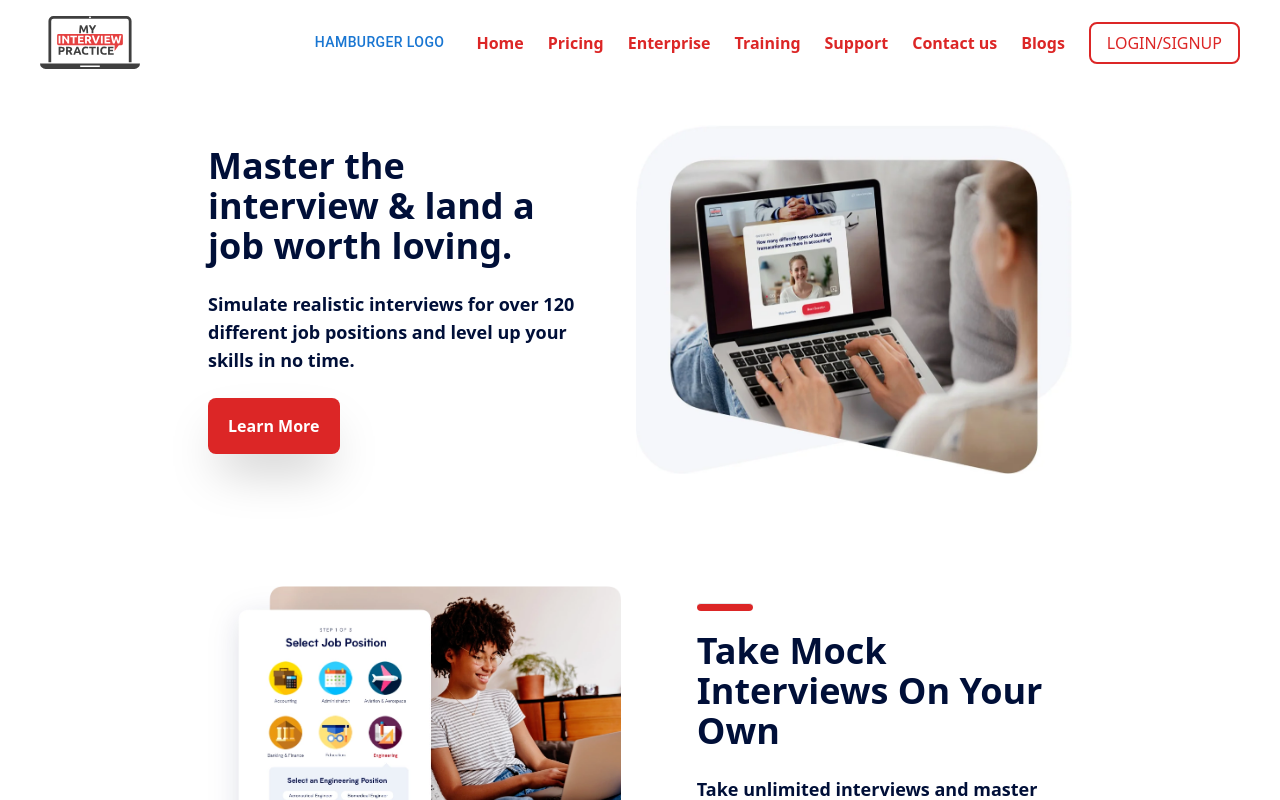
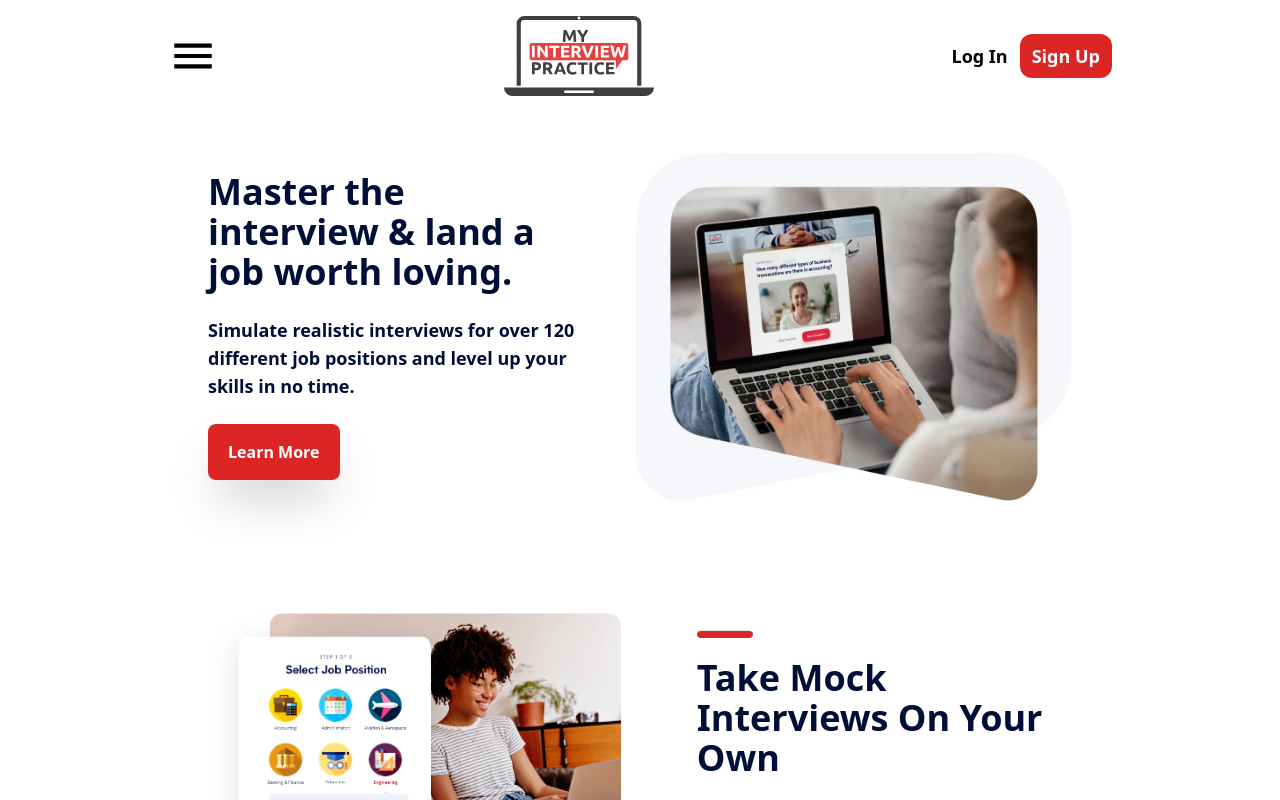
Before and after one commit to alminAl/my-interview-point, a React (Create React App) app: page / in a window 1280 px wide. Shown: the top 800 px of the page. Built offline with nearby package versions, Linux system fonts and the light colour scheme.

Commit message:
navbar design update

```diff
--- a/src/components/Shared/Navbar.jsx
+++ b/src/components/Shared/Navbar.jsx
@@ -1,125 +1,33 @@
-import React, { useState } from "react";
+import React, { useEffect, useState } from "react";
 // import { Avatar, MenuItem } from "@mui/material";
 import { Link } from "react-router-dom";
 // import shallow from "zustand/shallow";
 import logo from "../../assets/icons/logo.svg";
-import { useAuthContext } from "../../hooks/useAuthContext";
-import SideNavBar from "../../pages/playground/SideNavBarPlayGround";
-// import { useLogout } from "../../hooks/useLogout";
-// import useProfileStore from "../../store/useProfileStore";
+
+import Sidebar from "./Sidebar";
+
 
 const Navbar = () => {
-  // const { logout } = useLogout();
-  const { user } = useAuthContext();
-  // glabal storage
-  // const [userProfile] = useProfileStore(
-  //   (state) => [state.userProfile],
-  //   shallow
-  // );
 
-  let Links = [
-    { name: "Home", link: "/" },
-    { name: "Pricing", link: "/" },
-    { name: "Enterprise", link: "/" },
-    { name: "Training", link: "/" },
-    { name: "Support", link: "/" },
-    { name: "Contact us", link: "/contact" },
-    { name: "Blogs", link: "/blog" },
-    { account: "LOGIN/SIGNUP", link: "/login" },
-  ];
-  let [open, setOpen] = useState(false);
   return (
-    <div className="shadow-md lg:shadow-none w-full sticky">
-      <div className="lg:flex items-center justify-between bg-white py-4 lg:px-10 px-7">
-        <Link to="/">
-          <div>
-            <img src={logo} width="100px" height="100px" alt={logo} />
+      <div className="shadow-md lg:shadow-none w-full sticky">
+          <div className="flex items-center justify-between mx-5 lg:mx-32 bg-white  py-4 lg:px-10 px-7 ">
+            <Sidebar />
+                <Link to='/'>
+                  <img src={logo} width="150px" height="150px" alt={logo} />
+                </Link>
 
-            <div
-              onClick={() => setOpen(!open)}
-              className="text-4xl absolute right-8 top-6 text-red-600 cursor-pointer lg:hidden"
-            >
-              <ion-icon name={open ? "close" : "menu"}></ion-icon>
+            <div className="hidden lg:block">
+                <button className=" text-lg font-bold rounded-lg py-2 px-3">
+                  <Link to='/login'> Log In</Link>
+                </button>
+                <button className="bg-red-600 text-white text-lg font-bold rounded-xl py-2 px-3">
+                  <Link to='/signup'> Sign Up</Link>
+                </button>
             </div>
           </div>
-        </Link>
-        <div
-          onClick={() => setOpen(!open)}
-          className="text-4xl absolute right-8 top-6 text-red-600 cursor-pointer lg:hidden"
-        >
-          <ion-icon name={open ? "close" : "menu"}></ion-icon>
-        </div>
+      </div>
 
-        <ul
-          className={`lg:flex lg:items-center md:pb-0 pb-7 absolute lg:static bg-red-200 lg:bg-white lg:z-auto z-[-1] left-0 w-full lg:w-auto lg:pl-0 pl-4 transition-all duration-500 ease-in ${
-            open ? "top-20 " : "top-[-490px]"
-          }`}
-        >
-
-          <SideNavBar />
-          {Links.map((link) => (
-            <li
-              key={link.name || link.account}
-              className="lg:ml-6 text-base lg:my-0 my-7"
-            >
-              {user ? (
-                <Link
-                  to={link.link}
-                  className="text-red-600 duration-500 hover:text-black"
-                >
-                  {link.name}
-                </Link>
-              ) : (
-                <>
-                  <Link
-                    to={link.link}
-                    className="text-red-600 duration-500 hover:text-black font-bold"
-                  >
-                    {link.name}
-                  </Link>
-                  <Link
-                    to={link.link}
-                    className={
-                      link.account === "LOGIN/SIGNUP"
-                        ? "border-2 text-red-600 border-red-600 px-4 py-2 rounded-lg uppercase hover:text-white hover:bg-red-600 duration-200"
-                        : "text-red-600 duration-500 hover:text-black"
-                    }
-                  >
-                    {link.account}
-                  </Link>
-                </>
-              )}
-            </li>
-          ))}
-          {/* {user && userProfile && (
-            <>
-              <Link to={"/dashboard/profile"}>
-                <MenuItem className="hover:bg-transparent">
-                  <Avatar
-                    alt={userProfile?.name}
-                    src={
-                      userProfile?.profile_image
-                        ? userProfile?.profile_image
-                        : "#"
-                    }
-                  />{" "}
-                  <span>{userProfile?.name}</span>
-                </MenuItem>
-              </Link>
-              <li className="lg:flex items-center space-x-3 text-base lg:my-0 my-7">
-                <span className="text-base  text-black font-sans font-semibold"></span>
-                <button
-                  onClick={() => logout()}
-                  className="border-2 text-white bg-red-600 px-4 py-2 rounded-lg uppercase hover:text-white hover:bg-red-600 duration-200"
-                >
-                  logout
-                </button>
-              </li>
-            </>
-          )} */}
-        </ul>
-      </div>
-    </div>
   );
 };
 
--- /dev/null
+++ b/src/components/Shared/Sidebar.jsx
@@ -0,0 +1,112 @@
+import { Drawer } from '@mui/material';
+import React, { useState } from 'react';
+import { Link } from 'react-router-dom';
+import { useAuthContext } from "../../hooks/useAuthContext";
+import MenuIcon from '@mui/icons-material/Menu';
+import CloseIcon from '@mui/icons-material/Close';
+
+// import { useLogout } from "../../hooks/useLogout";
+
+
+const Sidebar = () => {
+    let Links = [
+        { name: "Home", link: "/" },
+        { name: "Pricing", link: "/" },
+        { name: "Enterprise", link: "/" },
+        { name: "Training", link: "/" },
+        { name: "Support", link: "/" },
+        { name: "Contact us", link: "/contact" },
+        { name: "Blogs", link: "/blog" },
+        { account: "Login", link: "/login" },
+        { account: "Signup", link: "/signup" },
+    ];
+    const [open, setOpen] = useState(false)
+    // const { logout } = useLogout();
+    const { user } = useAuthContext();
+    return (
+        <div>
+            <button  onClick={() => setOpen(!open)}>
+              <MenuIcon style={{height : '50px', width : '50px'}} />
+            </button>
+            <Drawer
+                anchor={'left'}
+                open={open}
+                onClose={() => setOpen(!open)}
+            >
+                {/* menu list */}
+                <div className="h-screen bg-[#E7303E] w-72 lg:w-80">
+                    <button className='mb-10' onClick={() => setOpen(!open)}>
+                        <CloseIcon className='text-white' style={{height : '50px', width : '50px', position : 'absolute', right : '0px', top : '10px'}}  />
+                    </button>
+                    <ul
+                        className={` items-center md:pb-0 space-y-5"
+                            }`}
+                    >
+                        {Links.map((link) => (
+                            <li
+                                key={link.name || link.account}
+                                className="pl-6 py-3 text-xl lg:text-2xl hover:bg-white"
+                            >
+                                {user ? (
+                                    <Link
+                                        to={link.link}
+                                        className="text-white duration-500 text-xl lg:text-2xl block hover:text-red-600"
+                                    >
+                                        {link.name}
+                                    </Link>
+                                ) : (
+                                    <>
+                                        <Link
+                                            to={link.link}
+                                            className="text-white duration-500 text-xl block hover:text-red-600 font-bold"
+                                        >
+                                            {link.name}
+                                        </Link>
+                                        <Link
+                                            to={link.link}
+                                            className={
+                                                link.account === "Login" || link.account === "Signup"
+                                                    ? "text-white block hover:text-red-600 lg:hidden text-xl lg:text-2xl font-bold"
+                                                    : "text-white block hover:text-red-600 "
+                                            }
+                                        >
+                                            {link.account}
+                                        </Link>
+                                    </>
+                                )}
+                            </li>
+                        ))}
+                        {/* {user && userProfile && (
+                            <>
+                                <Link to={"/dashboard/profile"}>
+                                    <MenuItem className="hover:bg-transparent">
+                                        <Avatar
+                                            alt={userProfile?.name}
+                                            src={
+                                                userProfile?.profile_image
+                                                    ? userProfile?.profile_image
+                                                    : "#"
+                                            }
+                                        />{" "}
+                                        <span>{userProfile?.name}</span>
+                                    </MenuItem>
+                                </Link>
+                                <li className="lg:flex items-center space-x-3 text-base lg:my-0 my-7">
+                                    <span className="text-base  text-black font-sans font-semibold"></span>
+                                    <button
+                                        onClick={() => logout()}
+                                        className="border-2 text-white bg-red-600 px-4 py-2 rounded-lg uppercase hover:text-white hover:bg-red-600 duration-200"
+                                    >
+                                        logout
+                                    </button>
+                                </li>
+                            </>
+                        )} */}
+                    </ul>
+                </div>
+            </Drawer>
+        </div>
+    );
+};
+
+export default Sidebar;
```
Also changed, not shown: src/components/Shared/Navbar.css (added), 1 other file (tests, documents, lock files or other folders).
